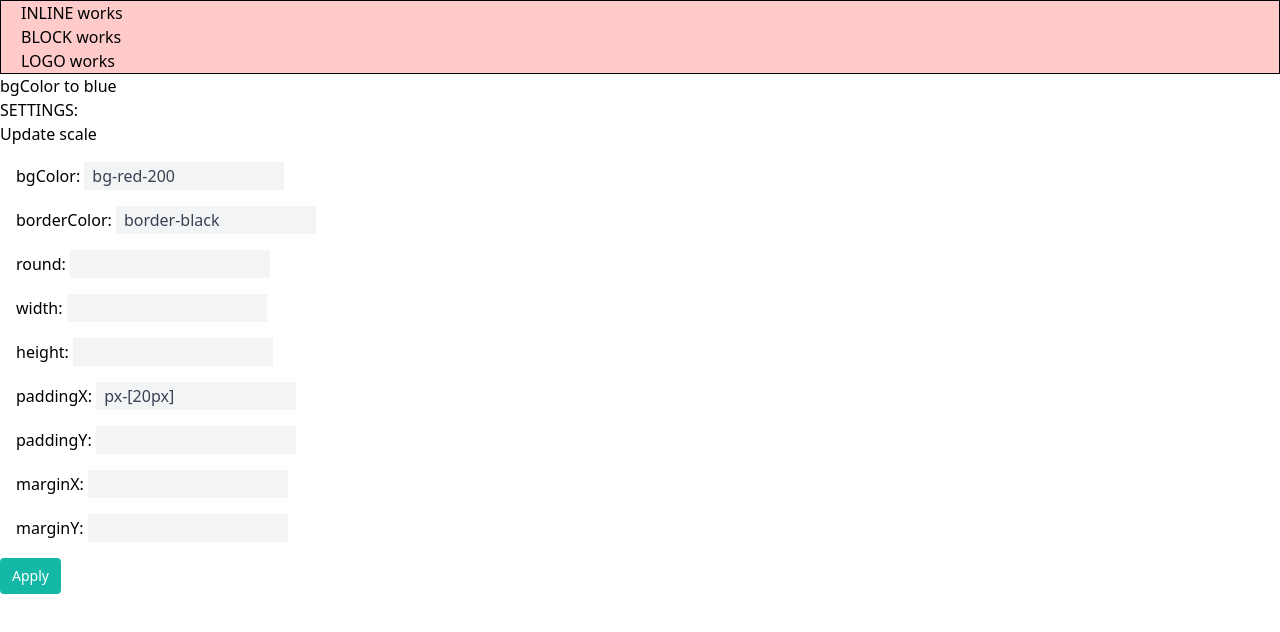
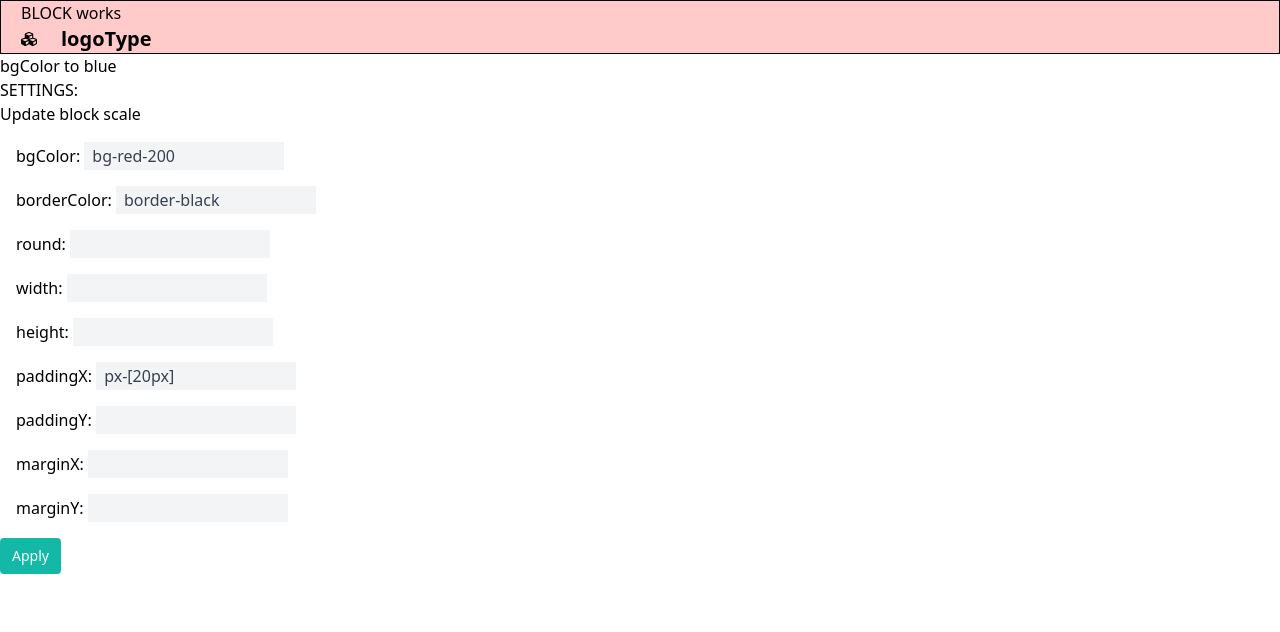
Before and after one commit to dianamatkava/next.js-sanity-construction, a React (Create React App) app in the folder components-library/: page / in a window 1280 px wide. Shown: the top 632 px of the page. Built offline with nearby package versions, Linux system fonts and the light colour scheme.

Commit message:
Split base items reaponsibilities

```diff
--- a/components-library/src/components/header/Header.tsx
+++ b/components-library/src/components/header/Header.tsx
@@ -1,29 +1,16 @@
 import React, { useState } from "react";
 import "./Header.css";
-// import {icons} from "../../defaults/iconMapper"
-// import { AiOutlineMenu } from "react-icons/ai";
-// import { FaCubes } from "react-icons/fa";
+import Block from "./base/Block"
+import Inline from "./base/Inline"
+import Logo from "./base/Logo"
 
 
 import {HeaderInterface, BaseBlock, BaseInLine} from "../../interfaces/HeaderInterfaces";
 
 
-export function Inline({...props}: BaseInLine) {
-    return <>INLINE works</>;
-}
-
-export function Block({...props}: BaseBlock) {
-    return <>BLOCK works</>;
-}
-
-export function Logo(text: string) {
-    return <>LOGO works</>;
-}
-
-
 type ComponentKey = {
-    [key: string]: React.ComponentType<any>;
-  };
+    [key: string]: any;
+};
 
 const Components: ComponentKey = {
     block: Block,
@@ -95,7 +82,7 @@ export function Header({...props}: HeaderInterface) {
 
         <div>
             SETTINGS:
-            <p>Update scale</p>
+            <p>Update block scale</p>
             <div className="m-4">
                 <label htmlFor="bgColor">bgColor: </label>
                 <input id='bgColor' defaultValue={bgColor} className="bg-gray-100 w-[200px] text-gray-700 mr-3 py-1 px-2 leading-tight focus:outline-none" type="text" />
--- /dev/null
+++ b/components-library/src/components/header/base/Block.tsx
@@ -0,0 +1,5 @@
+import { BaseBlock } from "../../../interfaces/HeaderInterfaces";
+
+export default function Block({...props}: BaseBlock) {
+    return <>BLOCK works</>;
+}
--- /dev/null
+++ b/components-library/src/components/header/base/Inline.tsx
@@ -0,0 +1,9 @@
+import { BaseInLine } from "../../../interfaces/HeaderInterfaces";
+import {IconComponent, IconKey} from "../../../defaults/iconMapper"
+
+
+export default function Inline({...props}: BaseInLine) {
+    return (
+       ""
+    )
+}
--- /dev/null
+++ b/components-library/src/components/header/base/Logo.tsx
@@ -0,0 +1,14 @@
+import { LogoItem } from "../../../interfaces/HeaderInterfaces"
+import { IconComponent } from "../../../defaults/iconMapper"
+
+export default function Logo({...props}: LogoItem) {
+    const Icon = IconComponent[props.icon];
+    return (
+        <a
+            href="/#"
+            className="flex items-center">
+                <Icon />
+                <span className="self-center text-xl font-semibold whitespace-nowrap mx-6">logoType</span>
+        </a>
+    )
+}
--- a/components-library/src/defaults/iconMapper.tsx
+++ b/components-library/src/defaults/iconMapper.tsx
@@ -1,7 +1,12 @@
 import {FaCubes} from "react-icons/fa";
 import { AiOutlineMenu } from "react-icons/ai";
 
-export const icons = {
+
+export type IconKey = {
+    [key: string]: React.ComponentType<any>;
+};
+
+export const IconComponent: IconKey = {
     FaCubes: FaCubes,
     AiOutlineMenu: AiOutlineMenu,
 }
--- a/components-library/src/interfaces/HeaderInterfaces.ts
+++ b/components-library/src/interfaces/HeaderInterfaces.ts
@@ -18,11 +18,11 @@ export interface BaseInLine {
     color?: string,
     size?: string,
     text: string,
+
 }
 
 
 export interface BlockItem extends BaseBlock, Meta {
-    icon?: string,
     text: string,
     children?: this | InlineItem
 }
@@ -31,6 +31,10 @@ export interface InlineItem extends BaseInLine, Meta {
     icon?: string,
 }
 
+export interface LogoItem extends BaseInLine {
+    icon: string
+}
+
 export interface HeaderInterface extends BaseBlock {
     items: BlockItem[] | InlineItem[] | []
 }
```
